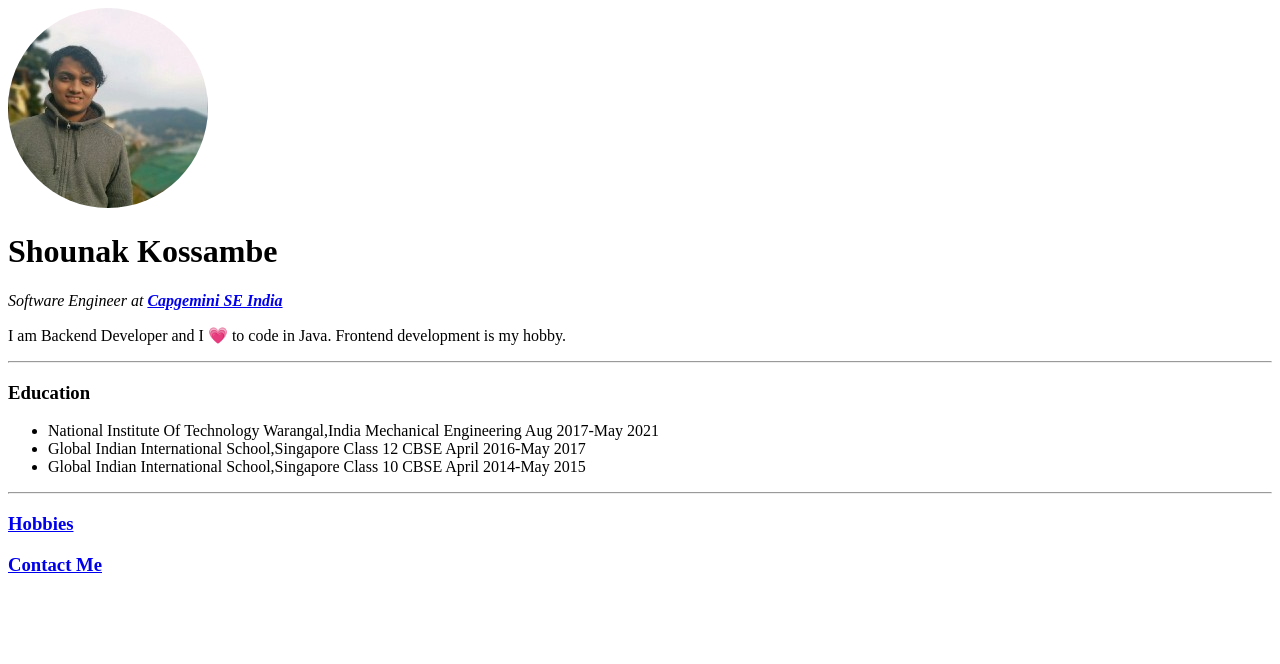
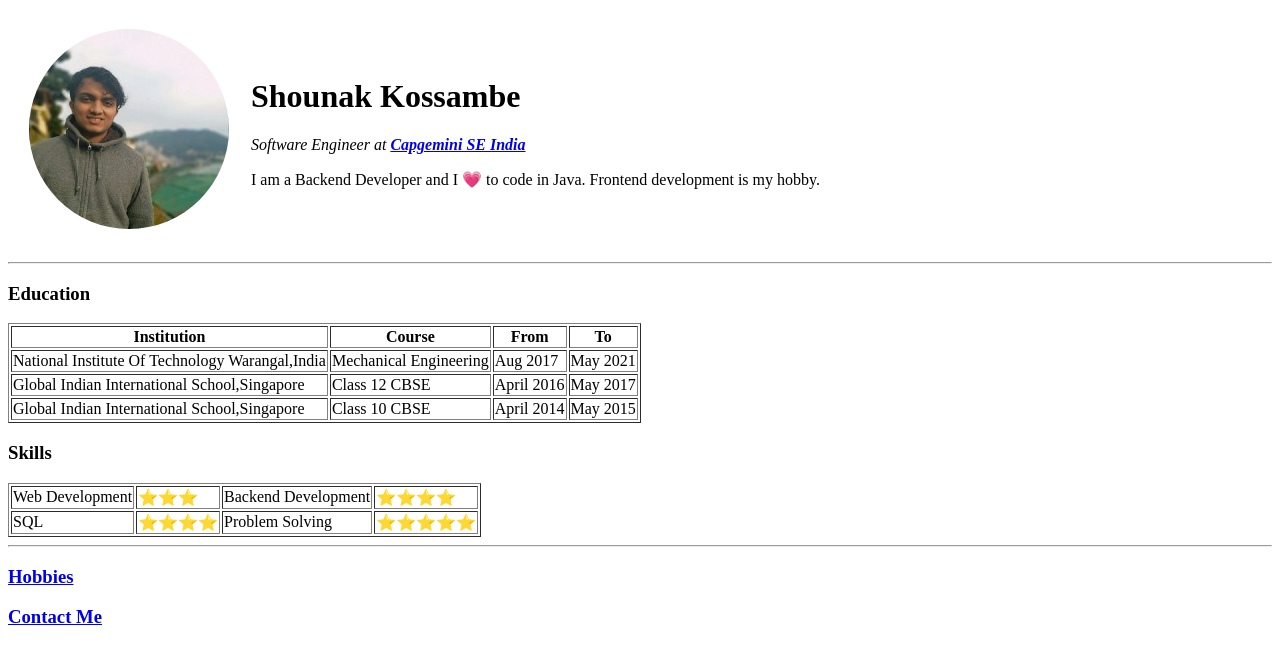
Before and after one commit to Shounak99/TheComplete2022WebDevelopmentBootCamp_Angela, a plain HTML site: page HTML-Personal_Portfolio/index.html in a window 1280 px wide. Drawn offline with Linux system fonts and the light colour scheme.

Commit message:
Formatted look of document using table tag

```diff
--- a/HTML-Personal_Portfolio/index.html
+++ b/HTML-Personal_Portfolio/index.html
@@ -7,20 +7,64 @@
     <title>Shounak's Personal Portfolio</title>
   </head>
   <body>
-      <img style="border-radius: 50%;" src="Shounak_image.jpg" alt="Shounak profile picture"/>
-    <h1>Shounak Kossambe</h1>
+    <table cellspacing="20px">
+      <tr>
+      <td><img style="border-radius: 50%;" src="Shounak_image.jpg" alt="Shounak profile picture"/></td>
+   <td><h1>Shounak Kossambe</h1>
     <p>
       <em>Software Engineer at <strong><a href="https://www.capgemini.com/"> Capgemini SE India</a></strong></em>
-      <p>I am Backend Developer and I 💗 to code in Java. Frontend development is my hobby.</p>
+      <p>I am a Backend Developer and I 💗 to code in Java. Frontend development is my hobby.</p>
 
-    </p>
+    </p></td>
+    </tr>
+  </table>
     <hr/>
     <h3>Education</h3>
-    <ul>
-        <li>National Institute Of Technology Warangal,India    Mechanical Engineering  Aug 2017-May 2021</li>
-        <li>Global Indian International School,Singapore       Class 12  CBSE          April 2016-May 2017</li>
-        <li>Global Indian International School,Singapore       Class 10 CBSE           April 2014-May 2015</li>
-    </ul>
+    <table border="1px">
+      <thead>
+        <tr>
+          <th>Institution</th>
+          <th>Course</th>
+          <th>From</th>
+          <th>To</th>
+        </tr>
+      </thead>
+      <tbody>
+        <tr>
+          <td>National Institute Of Technology Warangal,India</td>
+          <td>Mechanical Engineering</td>
+          <td>Aug 2017</td>
+          <td>May 2021</td>
+        </tr>
+        <tr>
+          <td>Global Indian International School,Singapore</td>
+          <td>Class 12  CBSE</td>
+          <td> April 2016</td>
+          <td>May 2017</td>
+        </tr>
+        <tr>
+          <td>Global Indian International School,Singapore</td>
+          <td>Class 10 CBSE</td>
+          <td>April 2014</td>
+          <td>May 2015</td>
+        </tr>
+      </tbody>
+    </table>
+    <h3>Skills</h3>
+    <table border="1px">
+      <tr>
+        <td>Web Development</td>
+        <td>⭐⭐⭐</td>
+        <td>Backend Development</td>
+        <td>⭐⭐⭐⭐</td>
+      </tr>
+      <tr>
+        <td>SQL</td>
+        <td>⭐⭐⭐⭐</td>
+        <td>Problem Solving</td>
+        <td>⭐⭐⭐⭐⭐</td>
+      </tr>
+    </table>
     <hr/>
     <h3><a href="MyHobbies.html">Hobbies</a></h3>
     <h3><a href="ContactMe.html">Contact Me</a></h3>
```
